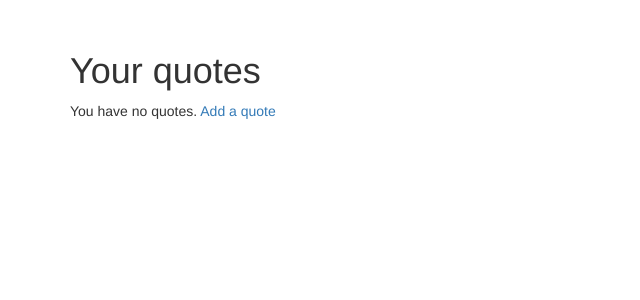
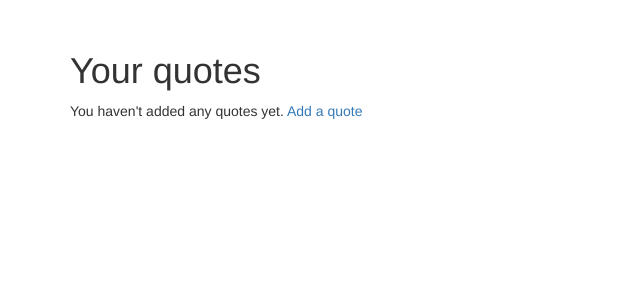
Before and after one commit to beaumartinez/quotes, a Django app: a page that uses quotes/templates/list_quotes.html in a window 1280 px wide. Shown: the part 210-510 px from the top of the page, without its empty margins (0-640 px from the left). Run offline with Django 3.2, Linux system fonts and the light colour scheme; the visitor is signed in with stand-in values (Sample User, id 1); data that the repository does not hold is empty; some libraries are stand-ins or nearby versions.

Commit message:
Reword no quote message on list_quotes template

```diff
--- a/quotes/templates/list_quotes.html
+++ b/quotes/templates/list_quotes.html
@@ -10,7 +10,7 @@
             {% endfor %}
         </ul>
     {% else %}
-        <p>You have no quotes. <a href="{% url create_quote %}">Add a quote</a>
+        <p>You haven't added any quotes yet. <a href="{% url create_quote %}">Add a quote</a>
     {% endif %}
 
     {% if quotes %}
```
